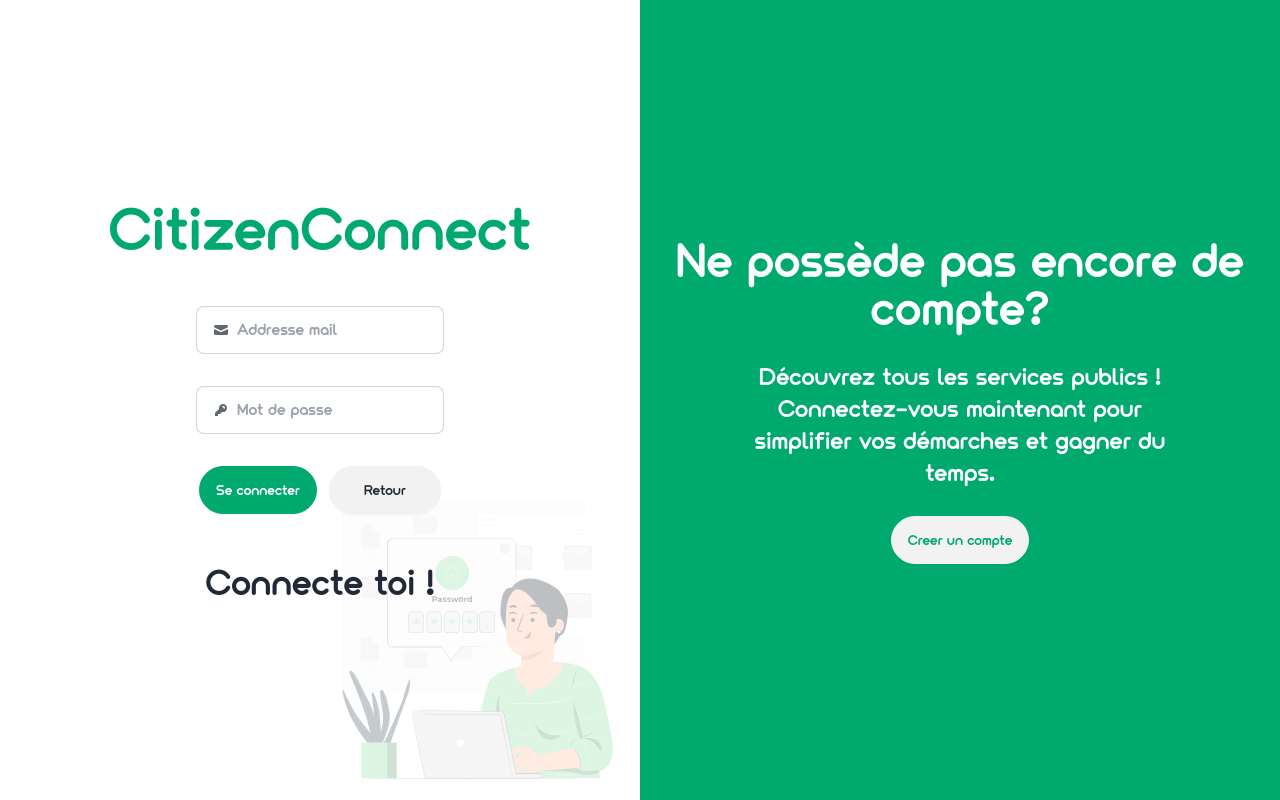
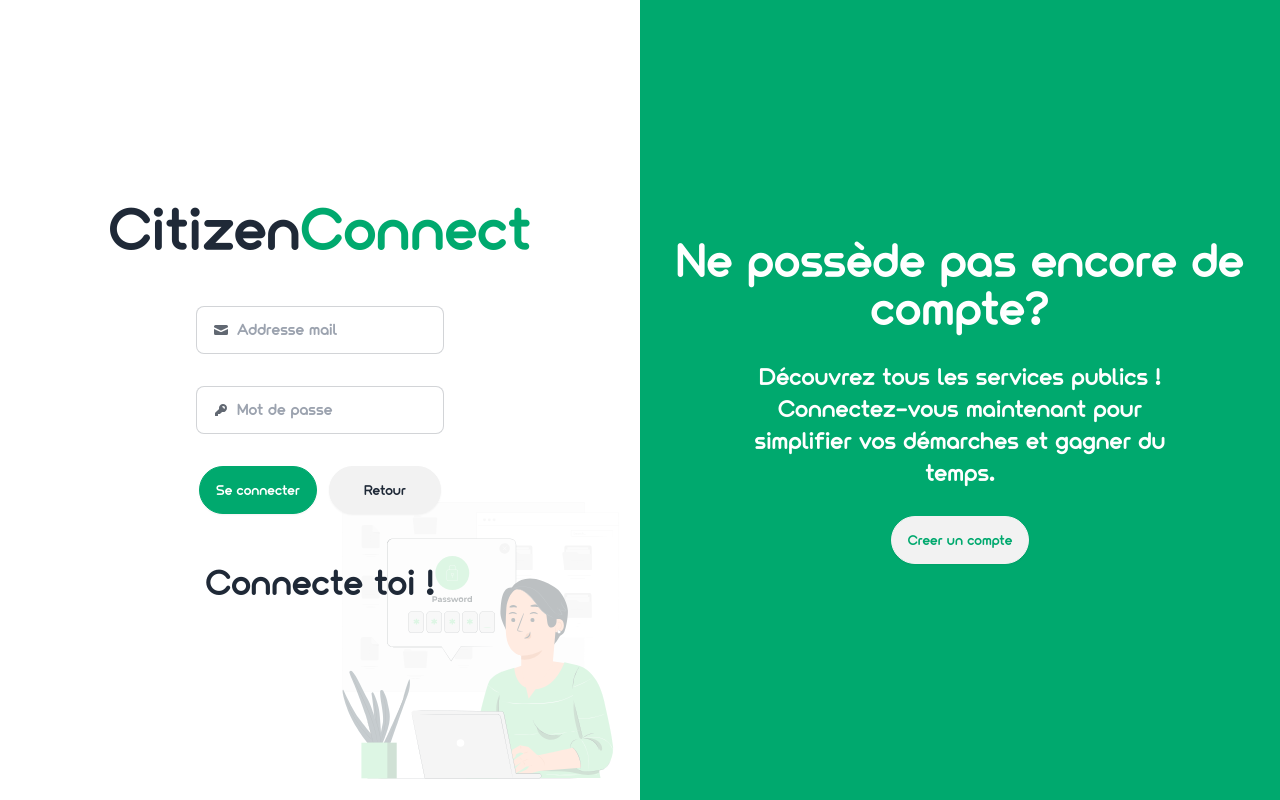
Before and after one commit to KelySaina/devhunt_2024_front, a React (Vite) app: page /login in a window 1280 px wide. Built offline with nearby package versions, Linux system fonts and the light colour scheme.

Commit message:
eo be fotsn

```diff
--- a/src/components/LoginForm.jsx
+++ b/src/components/LoginForm.jsx
@@ -47,7 +47,7 @@ const LoginForm = () => {
     return (
         <div className="space-y-10">
             <div className="space-y-4">
-                <h1 className="text-success font-bold text-6xl">CitizenConnect</h1>
+                <h1 className="font-bold text-6xl">Citizen<span className="text-success">Connect</span></h1>
             </div>
             <form onSubmit={handleSubmit}>
                 <div className="flex justify-center">
```
